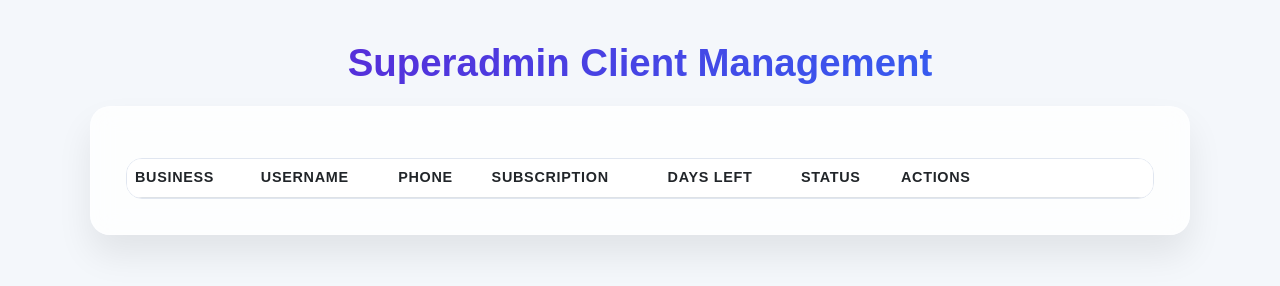
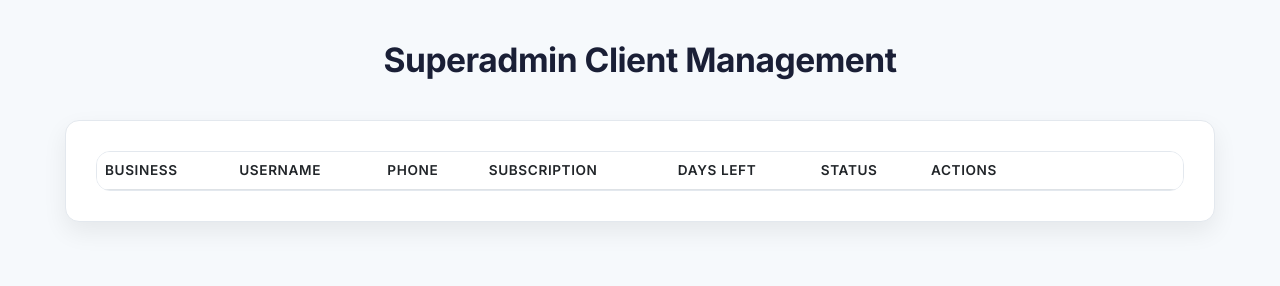
Before and after one commit to ruo-edwin/POS-1.0, a plain HTML site: page frontend/super_admin.html in a window 1280 px wide. Drawn offline with nearby package versions, Linux system fonts and the light colour scheme; no server answers.

Commit message:
smallupdates2?

```diff
--- a/frontend/super_admin.html
+++ b/frontend/super_admin.html
@@ -5,107 +5,111 @@
   <meta name="viewport" content="width=device-width, initial-scale=1.0" />
   <title>Superadmin Dashboard | SmartPOS</title>
 
+  <!-- Stripe Font -->
+  <link href="https://fonts.googleapis.com/css2?family=Inter:wght@300;400;500;600;700&display=swap" rel="stylesheet">
+
   <link href="https://cdn.jsdelivr.net/npm/bootstrap@5.3.0/dist/css/bootstrap.min.css" rel="stylesheet">
 
   <style>
     :root {
-      --primary: #5b6dff;
-      --secondary: #6a11cb;
-      --gradient: linear-gradient(135deg, #6a11cb, #2575fc);
-      --bg-light: #f4f7fb;
-      --card-bg: rgba(255,255,255,0.8);
-      --table-header: #eef1f7;
+      --stripe-primary: #635bff;
+      --stripe-dark: #1a1f36;
+      --stripe-light-bg: #f6f9fc;
+      --card-border: #e3e8ee;
+      --badge-trial: #00bcd4;
+      --badge-active: #28c76f;
+      --badge-expired: #ffa726;
+      --badge-suspended: #ef5350;
     }
 
     body {
-      font-family: 'Poppins', sans-serif;
-      background: var(--bg-light);
+      font-family: 'Inter', sans-serif;
+      background: var(--stripe-light-bg);
       margin: 0;
       padding: 0;
+      color: var(--stripe-dark);
     }
 
-    /* Premium Header */
+    /* HEADER */
     .dashboard-title {
-      font-size: 2.4rem;
+      font-size: 2.1rem;
       font-weight: 700;
       text-align: center;
-      background: var(--gradient);
-      background-clip: text;
-      -webkit-background-clip: text;
-      color: transparent;
-      padding-top: 40px;
-      margin-bottom: 20px;
+      margin-top: 40px;
+      color: var(--stripe-dark);
+      letter-spacing: -0.5px;
     }
 
-    /* Glassmorphism Container */
-    .glass-box {
-      max-width: 1100px;
-      margin: auto;
-      background: var(--card-bg);
-      backdrop-filter: blur(12px);
-      -webkit-backdrop-filter: blur(12px);
-      padding: 35px;
-      border-radius: 20px;
-      box-shadow: 0 20px 35px rgba(0,0,0,0.08);
-      border: 1px solid rgba(255,255,255,0.35);
+    /* MAIN CARD */
+    .main-card {
+      background: #ffffff;
+      max-width: 1150px;
+      margin: 40px auto;
+      padding: 30px;
+      border-radius: 14px;
+      border: 1px solid var(--card-border);
+      box-shadow: 0 10px 25px rgba(0,0,0,0.07);
     }
 
-    /* Table Styling */
+    /* TABLE */
     .table-container {
-      border-radius: 16px;
+      border-radius: 14px;
       overflow: hidden;
-      border: 1px solid #e0e6f0;
-    }
-
-    table {
-      margin: 0 !important;
-      background: white;
+      border: 1px solid var(--card-border);
     }
 
     thead {
-      background: var(--table-header);
+      background: #f1f4f9;
     }
 
     thead th {
-      font-size: 0.9rem;
+      font-weight: 600;
+      font-size: 0.85rem;
+      padding: 14px;
       text-transform: uppercase;
-      letter-spacing: 0.7px;
-      color: #4a4f60;
-      font-weight: 600;
-      padding: 12px;
+      letter-spacing: 0.6px;
+      color: #3b4256;
     }
 
     tbody td {
+      padding: 14px;
       font-size: 0.92rem;
-      padding: 14px 12px;
-      color: #2b2f3a;
+      color: #2a2f45;
     }
 
     tbody tr:hover {
-      background: #f7f9fc;
+      background: #f9fbff;
       transition: 0.25s;
     }
 
-    /* Status Badges */
+    /* BADGES */
     .badge-status {
       padding: 6px 12px;
-      border-radius: 50px;
+      border-radius: 6px;
+      font-size: 0.75rem;
       font-weight: 600;
-      font-size: 0.78rem;
+      color: white;
     }
 
-    /* Premium Buttons */
+    .trial { background: var(--badge-trial); }
+    .active { background: var(--badge-active); }
+    .expired { background: var(--badge-expired); color: black !important; }
+    .suspended { background: var(--badge-suspended); }
+
+    /* BUTTONS */
     .action-btn {
-      border-radius: 10px !important;
-      font-size: 0.82rem;
-      padding: 7px 12px !important;
+      padding: 6px 12px !important;
+      border-radius: 6px !important;
+      font-size: 0.82rem !important;
       font-weight: 600;
+      border: none;
     }
 
-    .btn-success { background: #28c76f !important; border: none; }
-    .btn-primary { background: #5b6dff !important; border: none; }
-    .btn-danger { background: #ff4961 !important; border: none; }
-    .btn-warning { background: #ffb400 !important; border: none; color: black; }
+    .btn-success { background: var(--badge-active) !important; }
+    .btn-primary { background: var(--stripe-primary) !important; }
+    .btn-danger { background: var(--badge-suspended) !important; }
+    .btn-warning { background: var(--badge-expired) !important; color: #1a1f36 !important; }
+
   </style>
 </head>
 
@@ -113,10 +117,10 @@
 
   <h2 class="dashboard-title">Superadmin Client Management</h2>
 
-  <div class="glass-box">
+  <div class="main-card">
 
-    <div class="table-container mt-3">
-      <table class="table align-middle">
+    <div class="table-container">
+      <table class="table align-middle mb-0">
         <thead>
           <tr>
             <th>Business</th>
@@ -132,6 +136,7 @@
         <tbody id="clientTable"></tbody>
       </table>
     </div>
+
   </div>
 
   <script>
@@ -142,11 +147,7 @@
       table.innerHTML = "";
 
       data.forEach(client => {
-        let badgeClass = "";
-        if (client.subscription_status === "trial") badgeClass = "bg-info";
-        if (client.subscription_status === "active") badgeClass = "bg-success";
-        if (client.subscription_status === "expired") badgeClass = "bg-warning text-dark";
-        if (client.subscription_status === "suspended") badgeClass = "bg-danger";
+        const statusClass = client.subscription_status;
 
         table.innerHTML += `
           <tr>
@@ -156,7 +157,7 @@
             <td>${client.phone || "-"}</td>
 
             <td>
-              <span class="badge badge-status ${badgeClass}">
+              <span class="badge-status ${statusClass}">
                 ${client.subscription_status.toUpperCase()}
               </span>
             </td>
@@ -165,23 +166,25 @@
             <td>${client.is_active ? "Active" : "Inactive"}</td>
 
             <td>
+
               ${
-                client.subscription_status === "trial" || client.subscription_status === "expired"
-                ? `<button class="btn btn-success btn-sm action-btn" onclick="activate(${client.business_id})">Activate</button>`
+                ["trial", "expired"].includes(client.subscription_status)
+                ? `<button class="btn btn-success action-btn" onclick="activate(${client.business_id})">Activate</button>`
                 : ``
               }
 
               ${
                 client.subscription_status === "active"
-                ? `<button class="btn btn-primary btn-sm action-btn" onclick="renew(${client.business_id})">Renew +30 Days</button>`
+                ? `<button class="btn btn-primary action-btn" onclick="renew(${client.business_id})">Renew 30 Days</button>`
                 : ``
               }
 
               ${
                 client.subscription_status !== "suspended"
-                ? `<button class="btn btn-danger btn-sm action-btn" onclick="suspend(${client.business_id})">Suspend</button>`
-                : `<button class="btn btn-warning btn-sm action-btn" onclick="reactivate(${client.business_id})">Reactivate</button>`
+                ? `<button class="btn btn-danger action-btn" onclick="suspend(${client.business_id})">Suspend</button>`
+                : `<button class="btn btn-warning action-btn" onclick="reactivate(${client.business_id})">Reactivate</button>`
               }
+
             </td>
 
           </tr>
@@ -193,17 +196,14 @@
       await fetch(`/superadmin/activate/${id}`, { method: "POST" });
       loadClients();
     }
-
     async function renew(id) {
       await fetch(`/superadmin/renew/${id}`, { method: "POST" });
       loadClients();
     }
-
     async function suspend(id) {
       await fetch(`/superadmin/suspend/${id}`, { method: "POST" });
       loadClients();
     }
-
     async function reactivate(id) {
       await fetch(`/superadmin/reactivate/${id}`, { method: "POST" });
       loadClients();
```
